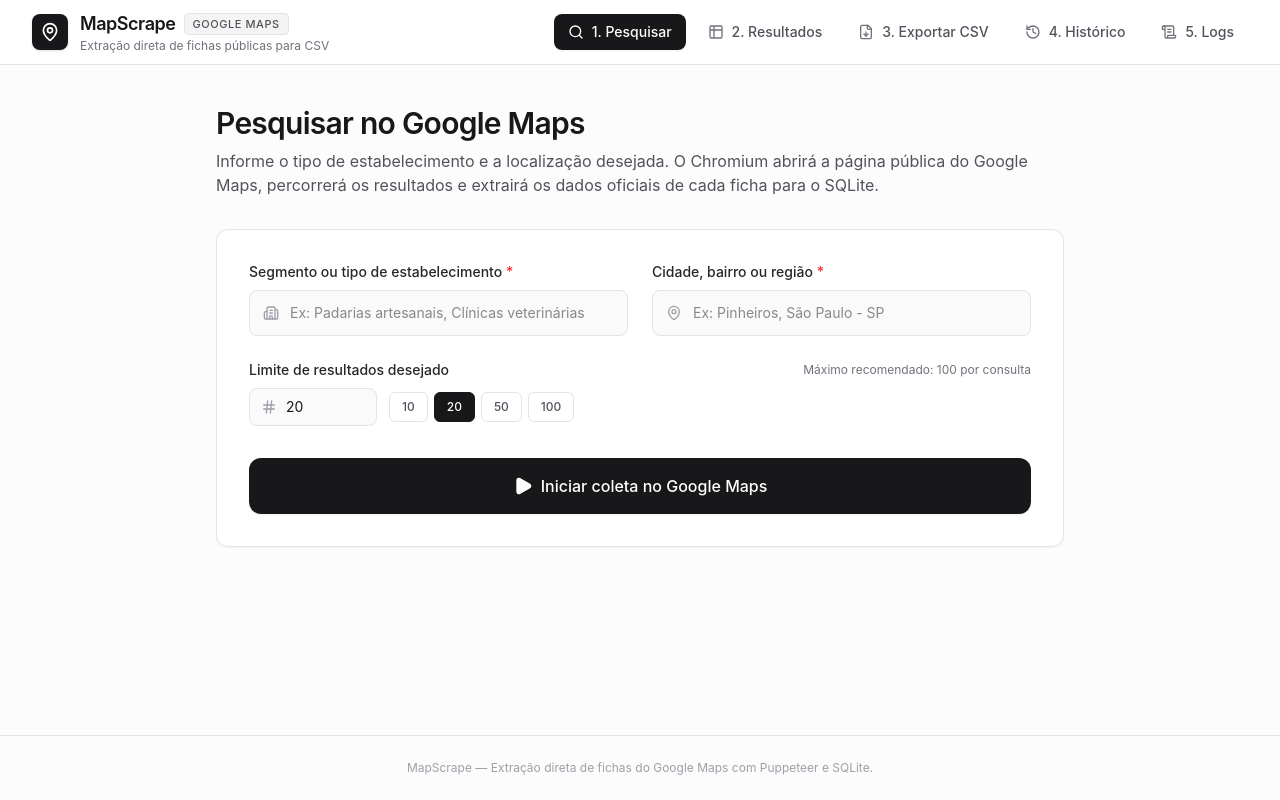
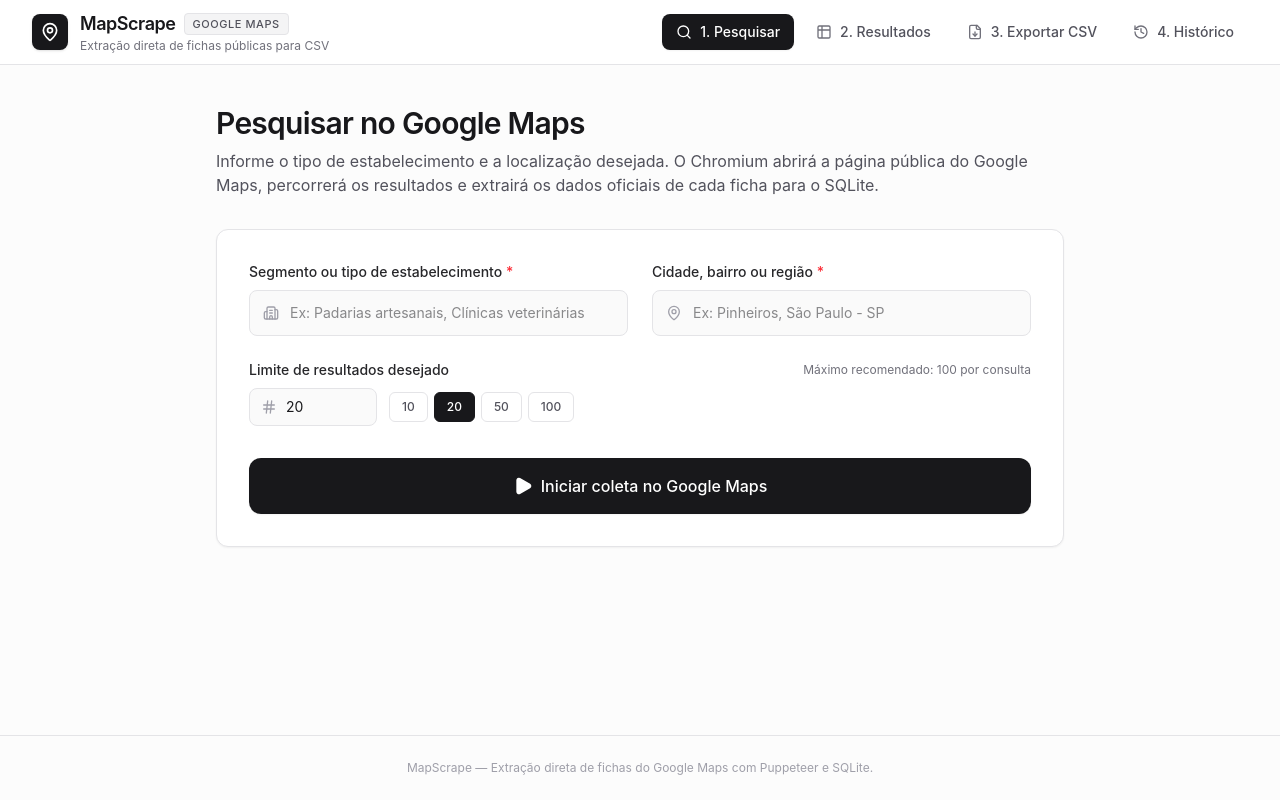
Before and after one commit to Tokenizaa/mapscrape-v2, a React (Vite) app: page / in a window 1280 px wide. Built offline with nearby package versions, Linux system fonts and the light colour scheme; no server answers.

Commit message:
Keep MapScrape navigation within four specified screens

```diff
--- a/src/components/Navbar.tsx
+++ b/src/components/Navbar.tsx
@@ -1,7 +1,7 @@
 import React from 'react';
-import { Search, Table2, FileDown, History, MapPin, ScrollText } from 'lucide-react';
+import { Search, Table2, FileDown, History, MapPin } from 'lucide-react';
 
-export type ScreenTab = 'search' | 'results' | 'export' | 'history' | 'logs';
+export type ScreenTab = 'search' | 'results' | 'export' | 'history';
 
 interface NavbarProps {
   currentTab: ScreenTab;
@@ -45,18 +45,12 @@ export const Navbar: React.FC<NavbarProps> = ({
       label: '4. Histórico',
       icon: History,
     },
-    {
-      id: 'logs' as ScreenTab,
-      label: '5. Logs',
-      icon: ScrollText,
-    },
   ];
 
   return (
     <header className="border-b border-zinc-200 bg-white sticky top-0 z-30">
       <div className="max-w-7xl mx-auto px-4 sm:px-6 lg:px-8">
         <div className="flex items-center justify-between h-16">
-          {/* Logo & Identity */}
           <div className="flex items-center gap-3">
             <div className="w-9 h-9 rounded-lg bg-zinc-900 text-white flex items-center justify-center font-bold text-lg shadow-sm">
               <MapPin className="w-5 h-5 text-white" />
@@ -74,14 +68,15 @@ export const Navbar: React.FC<NavbarProps> = ({
             </div>
           </div>
 
-          {/* Navigation Tabs (Strictly 4 screens) */}
-          <nav className="flex space-x-1 sm:space-x-2">
+          <nav className="flex space-x-1 sm:space-x-2" aria-label="Navegação principal">
             {tabs.map((tab) => {
               const Icon = tab.icon;
               const isActive = currentTab === tab.id;
               return (
                 <button
                   key={tab.id}
+                  type="button"
+                  aria-current={isActive ? 'page' : undefined}
                   onClick={() => onTabChange(tab.id)}
                   className={`flex items-center gap-2 px-3.5 py-2 text-sm font-medium rounded-lg transition-colors duration-150 ${
                     isActive
@@ -92,11 +87,7 @@ export const Navbar: React.FC<NavbarProps> = ({
                   <Icon className={`w-4 h-4 ${isActive ? 'text-white' : 'text-zinc-500'}`} />
                   <span>{tab.label}</span>
                   {tab.badge && (
-                    <span
-                      className={`text-[11px] px-1.5 py-0.2 rounded-full font-mono ${
-                        isActive ? 'bg-zinc-800 text-zinc-200' : tab.badgeColor
-                      }`}
-                    >
+                    <span className={`text-[11px] px-1.5 py-0.2 rounded-full font-mono ${isActive ? 'bg-zinc-800 text-zinc-200' : tab.badgeColor}`}>
                       {tab.badge}
                     </span>
                   )}
```
